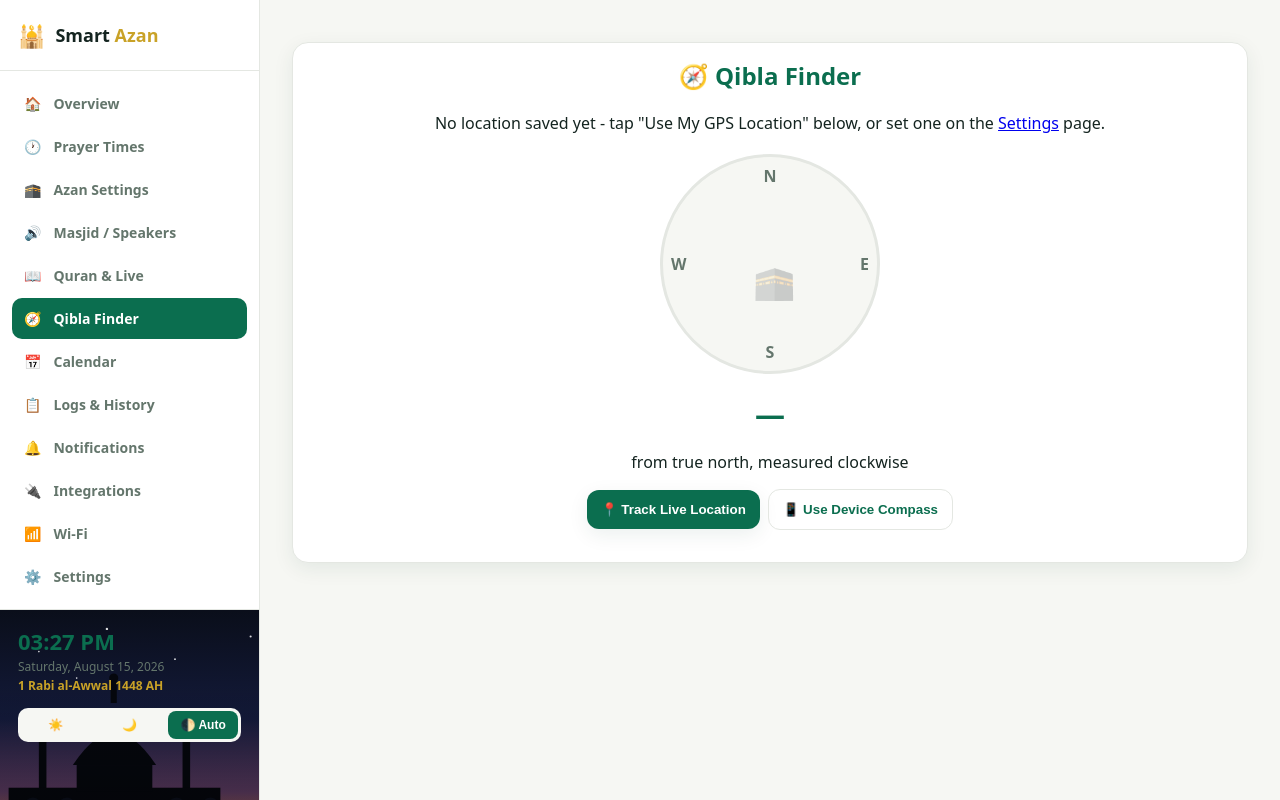
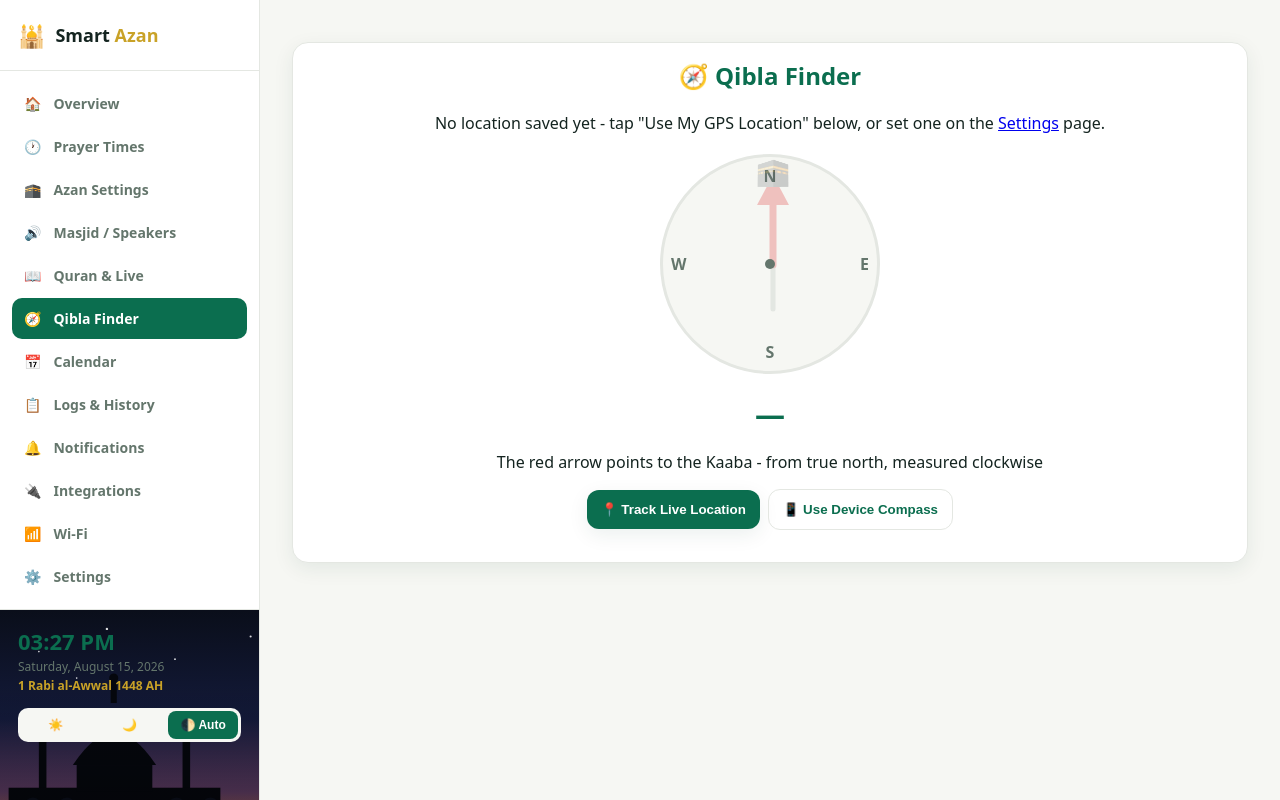
Before and after one commit to sharjeelkiyani/smart-azan, a Flask app: page /qibla in a window 1280 px wide. Run offline with Flask 3, Linux system fonts and the light colour scheme.

Commit message:
Add a real directional arrow to the Qibla compass
The rotating Kaaba emoji alone gave no visual sense of "which way" it was
pointing - a mosque icon looks the same regardless of orientation. Replaced
it with an SVG arrow (red shaft + arrowhead, pivoting from the exact center
of the dial) with the Kaaba icon sitting at the tip, so the direction to
face is now unambiguous at a glance.

```diff
--- a/templates/qibla.html
+++ b/templates/qibla.html
@@ -19,14 +19,22 @@
         <div class="compass-s">S</div>
         <div class="compass-e">E</div>
         <div class="compass-w">W</div>
+        <div class="compass-hub"></div>
         <div class="compass-needle" id="qibla-needle"
-             style="transform: rotate({{ bearing or 0 }}deg); {{ '' if bearing is not none else 'opacity:.25' }}">🕋</div>
+             style="transform: rotate({{ bearing or 0 }}deg); {{ '' if bearing is not none else 'opacity:.25' }}">
+          <svg viewBox="0 0 220 220" width="220" height="220">
+            <polygon points="110,18 94,48 126,48" fill="var(--danger)"></polygon>
+            <line x1="110" y1="48" x2="110" y2="108" stroke="var(--danger)" stroke-width="7" stroke-linecap="round"></line>
+            <line x1="110" y1="112" x2="110" y2="152" stroke="var(--muted)" stroke-width="5" stroke-linecap="round" opacity="0.5"></line>
+          </svg>
+          <span class="needle-kaaba">🕋</span>
+        </div>
       </div>
     </div>
     <div class="qibla-bearing" id="qibla-bearing-text">
       {{ ('%.1f'|format(bearing) ~ '°') if bearing is not none else '—' }}
     </div>
-    <p class="muted">from true north, measured clockwise</p>
+    <p class="muted">The red arrow points to the Kaaba - from true north, measured clockwise</p>
 
     <div class="row" style="justify-content:center;gap:8px;flex-wrap:wrap;margin-top:10px">
       <button class="btn primary" type="button" id="btn-live-gps" onclick="toggleLiveGps()">📍 Track Live Location</button>
@@ -53,13 +61,26 @@
   .compass-s { position: absolute; bottom: 8px; left: 50%; transform: translateX(-50%); font-weight: 800; color: var(--muted); }
   .compass-e { position: absolute; right: 8px; top: 50%; transform: translateY(-50%); font-weight: 800; color: var(--muted); }
   .compass-w { position: absolute; left: 8px; top: 50%; transform: translateY(-50%); font-weight: 800; color: var(--muted); }
+  .compass-hub {
+    position: absolute; top: 50%; left: 50%;
+    width: 10px; height: 10px;
+    margin-top: -5px; margin-left: -5px;
+    border-radius: 50%;
+    background: var(--muted);
+    z-index: 2;
+  }
   .compass-needle {
-    position: absolute; top: 50%; left: 50%;
-    width: 0; height: 0;
-    font-size: 34px;
-    transform-origin: center 6px;
-    margin-top: -6px; margin-left: -17px;
+    position: absolute; top: 0; left: 0;
+    width: 220px; height: 220px;
+    transform-origin: 50% 50%;
     transition: transform 0.3s ease;
+    pointer-events: none;
+  }
+  .needle-kaaba {
+    position: absolute;
+    top: -6px; left: 50%;
+    transform: translateX(-50%);
+    font-size: 28px;
   }
   .qibla-bearing { font-size: 30px; font-weight: 800; color: var(--primary); margin-top: 10px; }
 </style>
```
